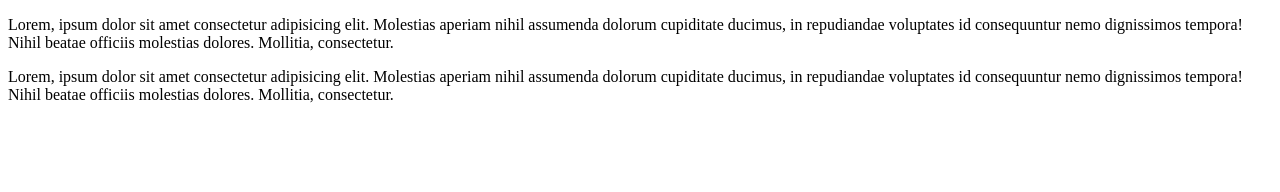
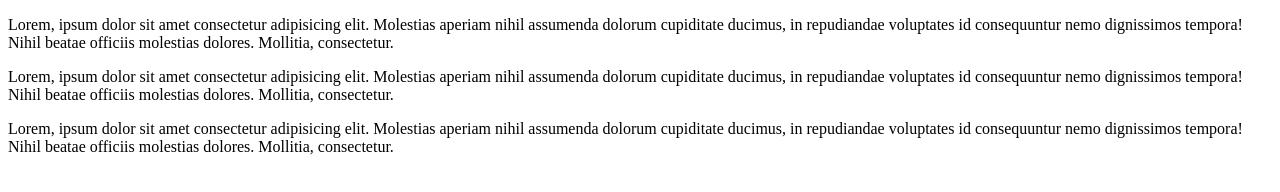
Before and after one commit to muhammadasifnaeemi/git-push, a plain HTML site: page index.html in a window 1280 px wide. Drawn offline with Linux system fonts and the light colour scheme.

Commit message:
GIT_PUSH

```diff
--- a/index.html
+++ b/index.html
@@ -14,6 +14,9 @@
         <p>Lorem, ipsum dolor sit amet consectetur adipisicing elit. Molestias aperiam nihil assumenda dolorum cupiditate
             ducimus, in repudiandae voluptates id consequuntur nemo dignissimos tempora! Nihil beatae officiis molestias
             dolores. Mollitia, consectetur.</p>
+            <p>Lorem, ipsum dolor sit amet consectetur adipisicing elit. Molestias aperiam nihil assumenda dolorum cupiditate
+                ducimus, in repudiandae voluptates id consequuntur nemo dignissimos tempora! Nihil beatae officiis molestias
+                dolores. Mollitia, consectetur.</p>
 
 </body>
 
```
